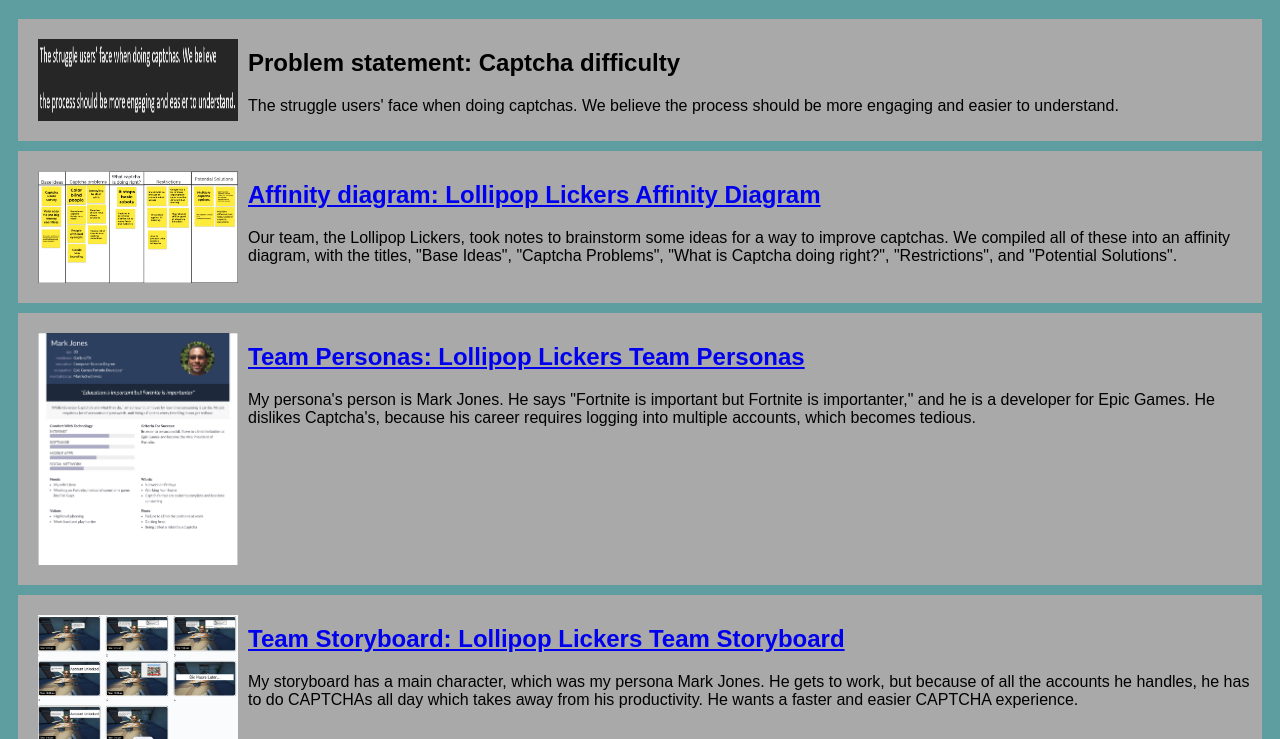
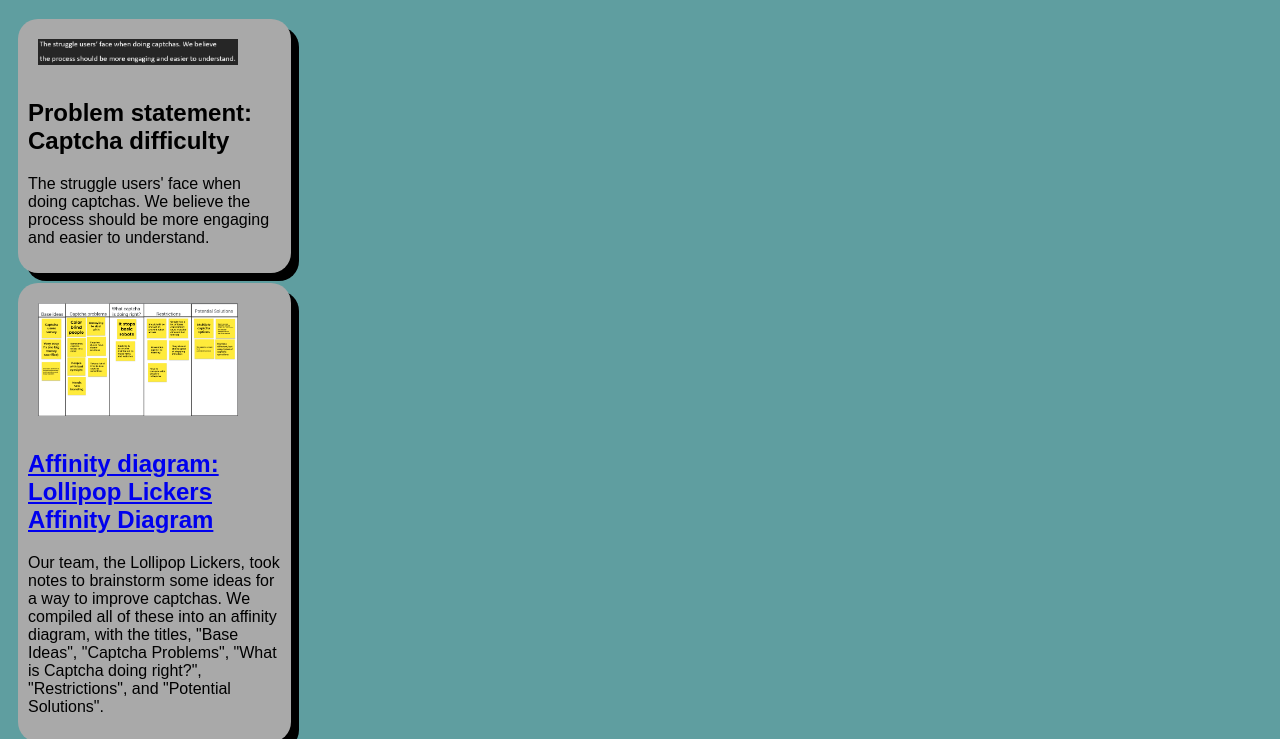
Before and after one commit to CodyAM2005/CodyAM2005.github.io, a plain HTML site: page index.html in a window 1280 px wide. Shown: the part 61-800 px from the top of the page. Drawn offline with Linux system fonts and the light colour scheme.

Commit message:
Update styles.css

```diff
--- a/styles.css
+++ b/styles.css
@@ -16,3 +16,9 @@ h1 {
   width: 200px;
   padding: 10px;
 }
+.assign {
+width: 20%;
+box-shadow: 8px 8px black;
+display: block; /* instead of flex */
+border-radius: 20px; /* set last assignment */
+}
```
